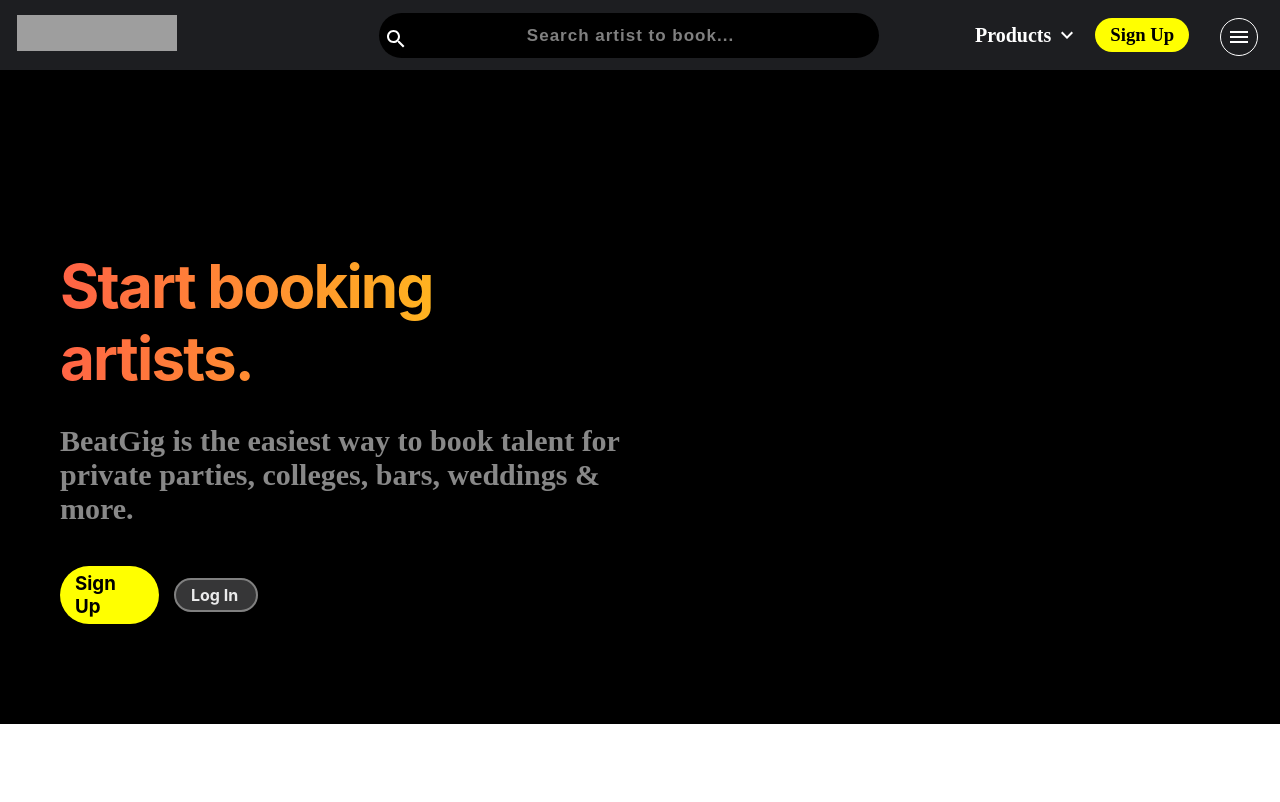
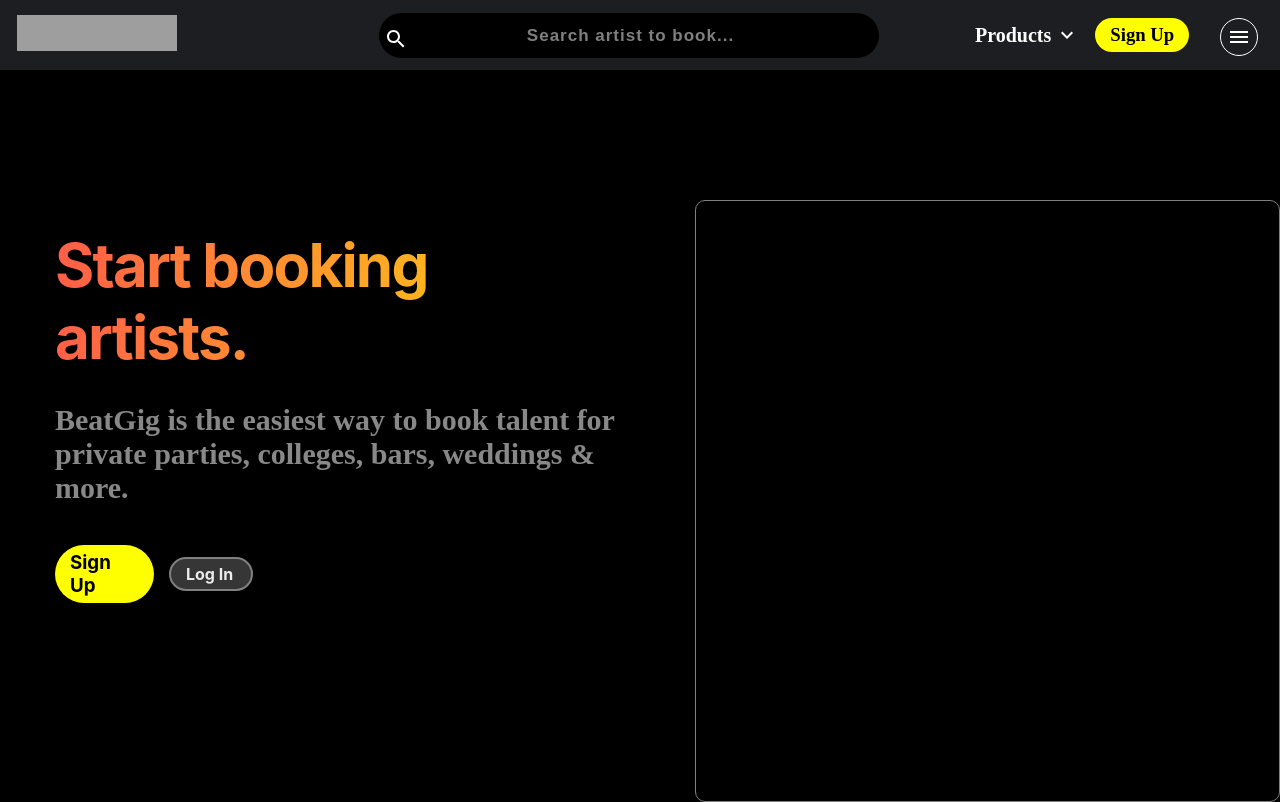
Before and after one commit to SAYEM5522/React-Beatgig-app, a React (Create React App) app: page / in a window 1280 px wide. Built offline with nearby package versions, Linux system fonts and the light colour scheme; grey boxes are pictures that could not be loaded.

Commit message:
banner text add

```diff
--- a/src/Components/Banner.css
+++ b/src/Components/Banner.css
@@ -1,12 +1,15 @@
 .banner {
   background-color: #000000;
   flex: 1;
+  display: flex;
+  flex-direction: row;
+  align-items: center;
 }
 .banner__text {
-  padding-top: 250px;
+  margin-top: 130px;
   font-size: 60px;
   width: 400px;
-  margin-left: 60px;
+  margin-left: 55px;
   line-height: 1.2em;
   letter-spacing: -0.03em;
   background-image: linear-gradient(95deg, #ff5d48, #ffbb1c);
@@ -30,14 +33,14 @@
   color: rgb(136, 136, 136);
   width: 570px;
   margin-top: 30px;
-  margin-left: 60px;
+  margin-left: 55px;
 }
 .banner__auth__text1 {
   padding: 6px 15px;
   background-color: yellow;
   border-radius: 30px;
   margin-top: 40px;
-  margin-left: 60px;
+  margin-left: 55px;
   width: 69px;
   font-family: CircularStd-Bold, -apple-system, BlinkMacSystemFont, "Segoe UI",
     Roboto, Helvetica, Arial, sans-serif;
@@ -61,3 +64,11 @@
   align-items: center;
   padding-bottom: 100px;
 }
+.banner__info {
+  width: 600px;
+  height: 600px;
+  border: 1px solid gray;
+  border-radius: 10px;
+  margin-top: 200px;
+  margin-left: 70px;
+}
```
Also changed, not shown: src/Components/Banner.js (line endings or trailing spaces).
